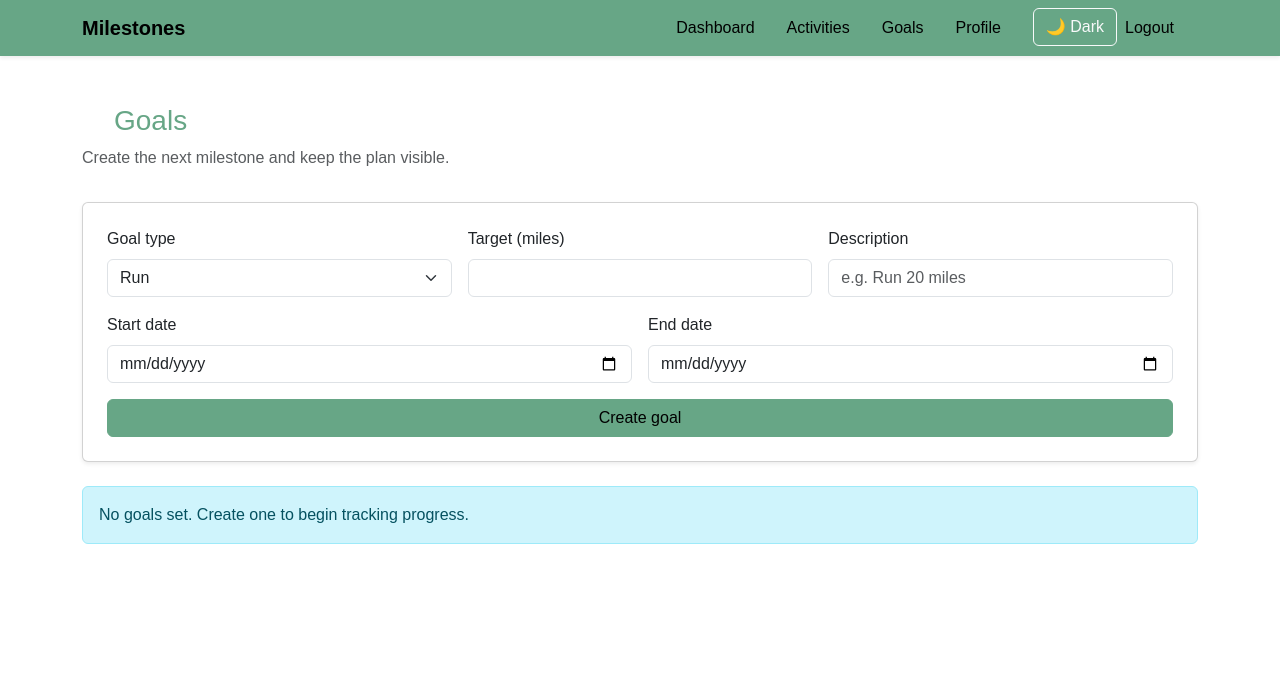
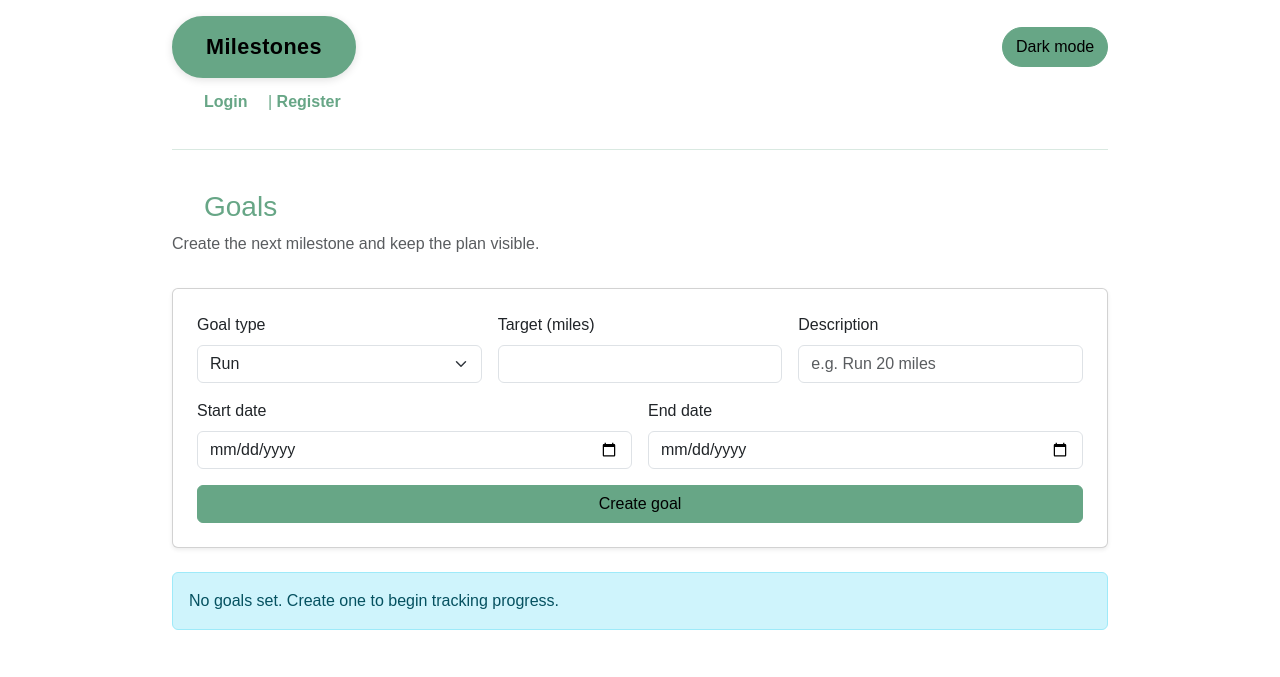
Before and after one commit to Quemmons/Endurance-Training-Tracker, a Flask app: page /goals in a window 1280 px wide. Shown: the top 677 px of the page. Run offline with Flask 3, Linux system fonts and the light colour scheme.

Commit message:
big change

```diff
--- a/templates/base.html
+++ b/templates/base.html
@@ -1,141 +1,56 @@
 <!doctype html>
 <html lang="en">
-
+  <!-- Shared page shell for the entire app. It includes navigation, flash messages, and common scripts. -->
   <head>
     <meta charset="utf-8">
     <meta name="viewport" content="width=device-width, initial-scale=1">
-
     <title>{% block title %}Milestones{% endblock %}</title>
-
     <link href="https://cdn.jsdelivr.net/npm/bootstrap@5.3.2/dist/css/bootstrap.min.css" rel="stylesheet">
-
     <link rel="stylesheet" href="{{ url_for('static', filename='css/styles.css') }}">
-
     {% block head %}{% endblock %}
   </head>
-
-
-<body class="{% if session.get('dark_mode') %}dark-mode{% endif %}">
-
-
-<nav class="navbar navbar-expand-lg navbar-dark bg-primary shadow-sm">
-
-<div class="container">
-
-<a class="navbar-brand" href="{{ url_for('dashboard') if session.get('user_id') else url_for('home') }}">
-Milestones
-</a>
-
-
-<button class="navbar-toggler" type="button" data-bs-toggle="collapse" data-bs-target="#navMenu">
-<span class="navbar-toggler-icon"></span>
+  <body class="theme-{{ 'dark' if session.get('dark_mode') else 'light' }}">
+    <div class="page-shell">
+      <div class="topbar">
+        <h1 class="page-title">Milestones</h1>
+        <form method="post" action="{{ url_for('toggle_theme') }}" class="theme-toggle-form">
+          <button type="submit" class="theme-toggle-btn">
+            {{ 'Light mode' if session.get('dark_mode') else 'Dark mode' }}
           </button>
-
-
-<div class="collapse navbar-collapse" id="navMenu">
-
-<ul class="navbar-nav ms-auto mb-2 mb-lg-0">
-
-
-<li class="nav-item">
-<a class="nav-link" href="{{url_for('dashboard')}}">
-Dashboard
-</a>
-</li>
-
-
-<li class="nav-item">
-<a class="nav-link" href="{{url_for('activities')}}">
-Activities
-</a>
-</li>
-
-
-<li class="nav-item">
-<a class="nav-link" href="{{url_for('view_goals')}}">
-Goals
-</a>
-</li>
-
-
-<li class="nav-item">
-<a class="nav-link" href="{{url_for('profile')}}">
-Profile
-</a>
-</li>
-
-
-<li class="nav-item">
-
-<form method="post" action="{{ url_for('toggle_theme') }}">
-
-<button class="btn btn-outline-light ms-2">
-
-{% if session.get('dark_mode') %}
-☀️ Light
+        </form>
+      </div>
+      <!-- Main navigation. The links change depending on whether the user is logged in. -->
+      <nav>
+        {% if session.get('user_id') %}
+        <a href="{{ url_for('dashboard') }}">Dashboard</a> |
+        <a href="{{ url_for('activities') }}">Activities</a> |
+        <a href="{{ url_for('view_goals') }}">Goals</a> |
+        <a href="{{ url_for('profile') }}">Profile</a> |
+        <a href="{{ url_for('logout') }}">Logout</a>
         {% else %}
-🌙 Dark
+        <a href="{{ url_for('login') }}">Login</a> |
+        <a href="{{ url_for('register') }}">Register</a>
         {% endif %}
-
-</button>
-
-</form>
-
-</li>
-
-
-<li class="nav-item">
-<a class="nav-link" href="{{url_for('logout')}}">
-Logout
-</a>
-</li>
-
-
-</ul>
-
+      </nav>
+      <hr>
+      <!-- Main content area. Child templates place their page content here. -->
+      {% with messages = get_flashed_messages(with_categories=true) %}
+      {% if messages %}
+      <div class="alerts">
+        {% for category, message in messages %}
+        <div class="alert alert-{{ category }} alert-dismissible fade show" role="alert">
+          {{ message }}
+          <button type="button" class="btn-close" data-bs-dismiss="alert"></button>
         </div>
-
+        {% endfor %}
       </div>
-
-</nav>
-
-
-<main class="container py-4">
-
-
-{% with messages=get_flashed_messages(with_categories=true) %}
-
-{% for category,message in messages %}
-
-<div class="alert alert-{{category}}">
-{{message}}
+      {% endif %}
+      {% endwith %}
+      {% block content %}{% endblock %}
     </div>
-
-{% endfor %}
-
-{% endwith %}
-
-
-
-{% block content %}
-
-{% endblock %}
-
-
-</main>
-
-
-
     <script src="https://cdn.jsdelivr.net/npm/bootstrap@5.3.2/dist/js/bootstrap.bundle.min.js"></script>
-
+    <script src="https://cdn.jsdelivr.net/npm/chart.js@4.4.0/dist/chart.umd.min.js"></script>
     <script src="{{ url_for('static', filename='js/app.js') }}"></script>
-
-
-{% block scripts %}
-
-{% endblock %}
-
-
+    {% block scripts %}{% endblock %}
   </body>
-
 </html>
```
Lines whose indentation alone changed are shown as unchanged.
